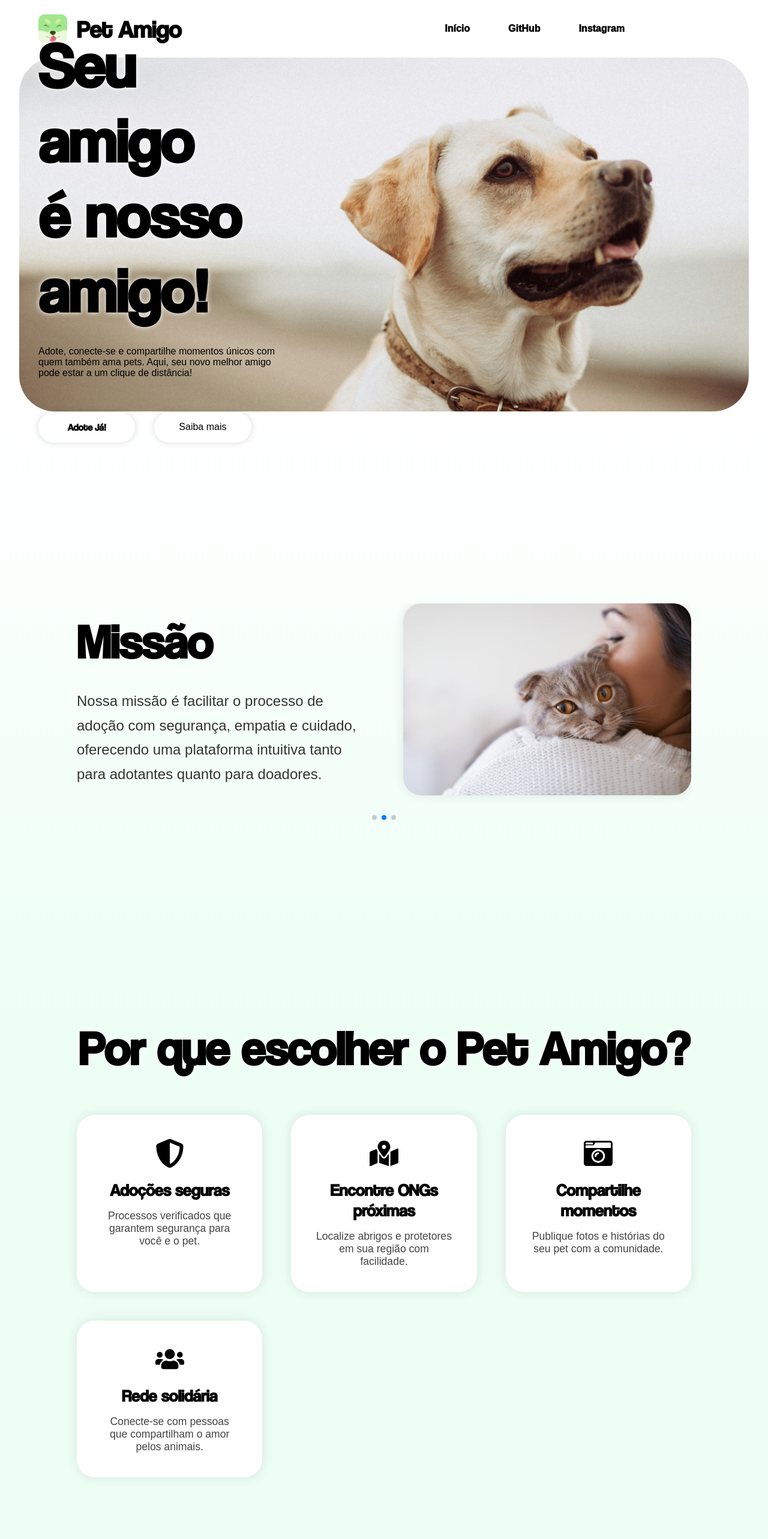
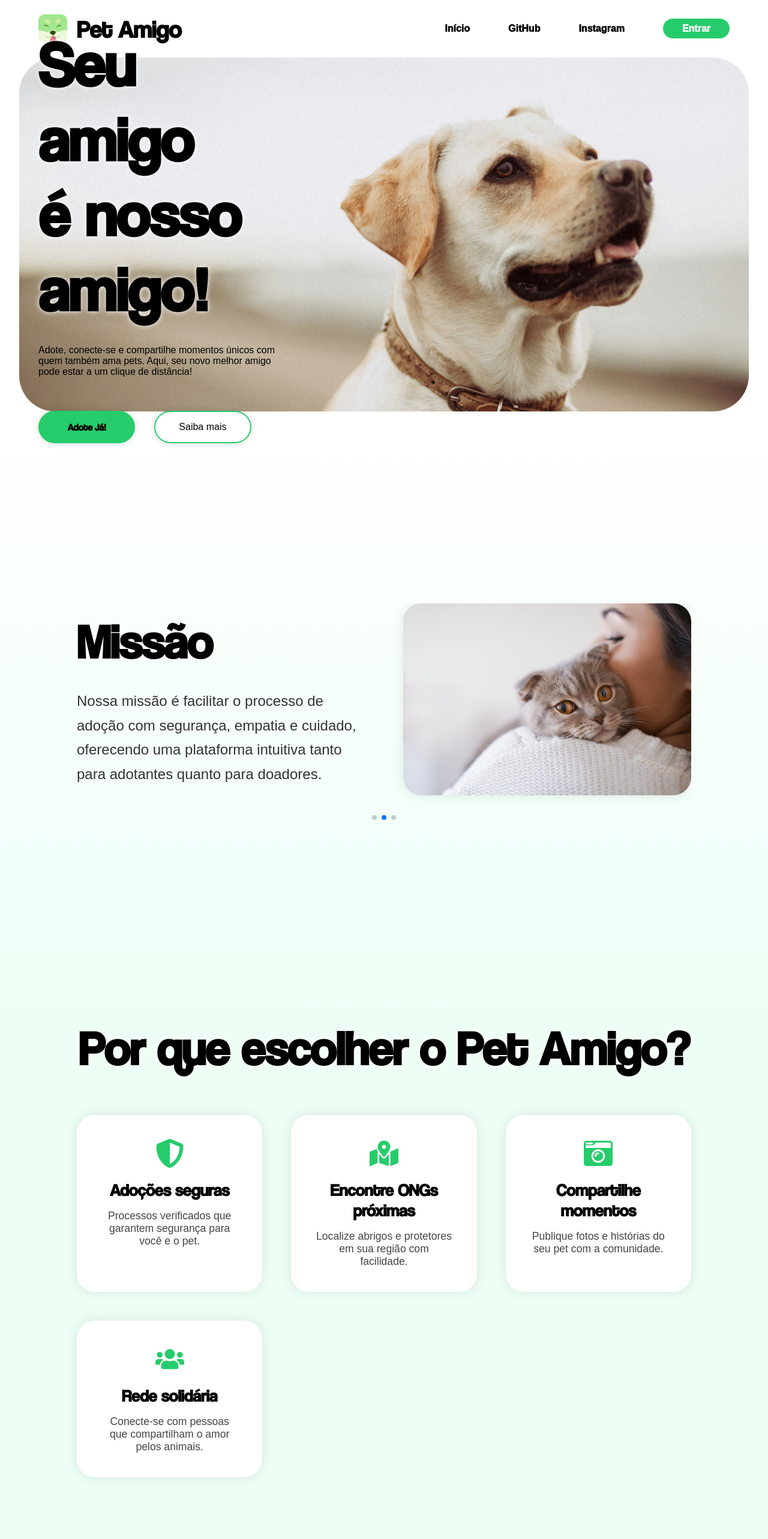
Before and after one commit to ifpi-picos/projeto-integrador-pet-amigo, a React (Vite) app: page / in a window 1280 px wide. Shown: the top 2566 px of the page at 60% size. Built offline with nearby package versions, Linux system fonts and the light colour scheme.

Commit message:
fix login

```diff
--- a/src/Pages/auth/auth.jsx
+++ b/src/Pages/auth/auth.jsx
@@ -11,7 +11,7 @@ import LoginDog from "../../assets/login-dog.png";
 import Logo from "../../assets/logo.jpg";
 
 function Auth() {
-    const [view, setView] = useState('register');
+    const [view, setView] = useState('login');
     const [registerStep, setRegisterStep] = useState(1);
     const [formData, setFormData] = useState({
         user_type: '',
--- a/src/Pages/home/home.css
+++ b/src/Pages/home/home.css
@@ -349,10 +349,10 @@ html[data-theme="dark"] .profile-container:hover {
   width: 100%;
   margin: 0;
   padding: 1.2rem 0.5rem 0.8rem 0.5rem; /* Padding para o texto não colar nas bordas */
-  color: var(--black-text-details); /* Cor do texto */
+  color: white; /* Cor do texto */
   font-family: var(--font-main);
   font-size: 1.1rem;
-  letter-spacing: 1.5px;
+  letter-spacing: 2px;
   text-align: center;
   text-shadow: 0 1px 5px rgba(0,0,0,0.6); /* Sombra para melhorar a legibilidade */
 
--- a/src/Pages/landingPage/landing.css
+++ b/src/Pages/landingPage/landing.css
@@ -44,7 +44,7 @@
 }
 
 .login-button{
-    background-color: var(--primary-color);
+    background-color: var(--green-primary);
     text-decoration: none;
     padding: 0.5rem 2rem;
     border-radius: 20px;
@@ -113,7 +113,7 @@
     display: flex;
     justify-content: center;
     align-items: center;
-    background-color: var(--primary-color);
+    background-color: var(--green-primary);
     color: black;
     padding: 1rem;
     border-radius: 60px;
@@ -131,7 +131,7 @@
     align-items: center;
     text-decoration: none;
     color: black;
-    border: 2px solid var(--primary-color);
+    border: 2px solid var(--green-primary);
     padding: 1rem;
     border-radius: 60px;
     width: 40%;
@@ -139,7 +139,7 @@
 }
 
 .button-2:hover{
-    background-color: var(--primary-color);
+    background-color: var(--green-primary);
     color: white;
 }
 
@@ -225,7 +225,7 @@
 
   .service-icon {
       font-size: 3rem;
-      color: var(--primary-color);
+      color: var(--green-primary);
       margin-bottom: 1rem;
     }
 
@@ -243,7 +243,7 @@
 }
 
 .footer {
-  background-color: var(--primary-color);
+  background-color: var(--green-primary);
   color: white;
   text-align: center;
   padding: 2rem 0;
@@ -290,5 +290,5 @@
 }
 
 .swiper-pagination-bullet {
-  background: var(--primary-color); /* Mesma cor usada nos botões do app */
+  background: var(--green-primary); /* Mesma cor usada nos botões do app */
 }
```
